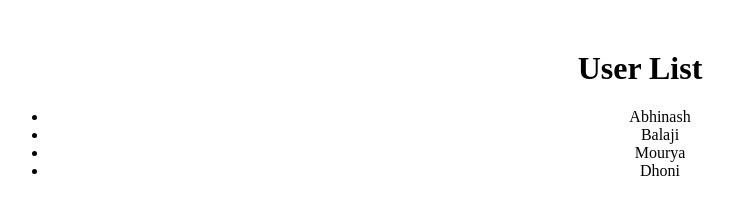
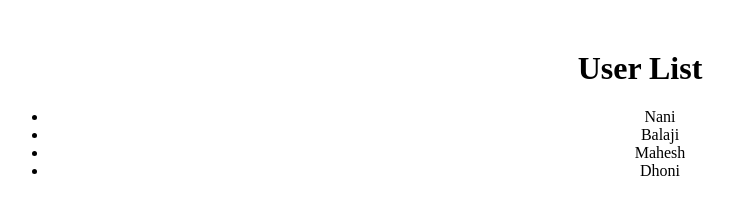
Before and after one commit to Balajicyberbells/Docker-react-app, a React (Create React App) app: page / in a window 1280 px wide. Shown: the top 212 px of the page, without its empty margins (0-734 px from the left). Built offline with nearby package versions, Linux system fonts and the light colour scheme.

Commit message:
some names changed

```diff
--- a/src/App.js
+++ b/src/App.js
@@ -1,6 +1,6 @@
 import React from 'react';
 
-const users = ['Abhinash', 'Balaji', 'Mourya', 'Dhoni'];
+const users = ['Nani', 'Balaji', 'Mahesh', 'Dhoni'];
 
 function App() {
   return (
```
